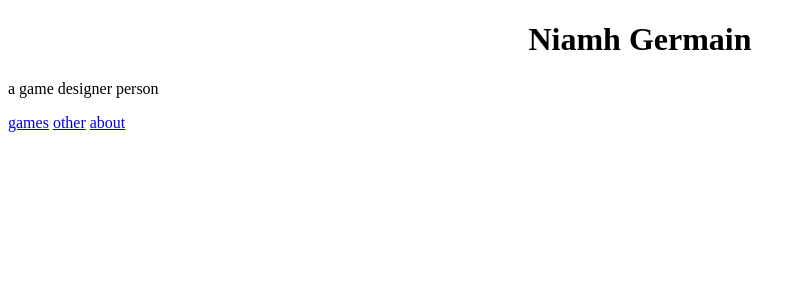
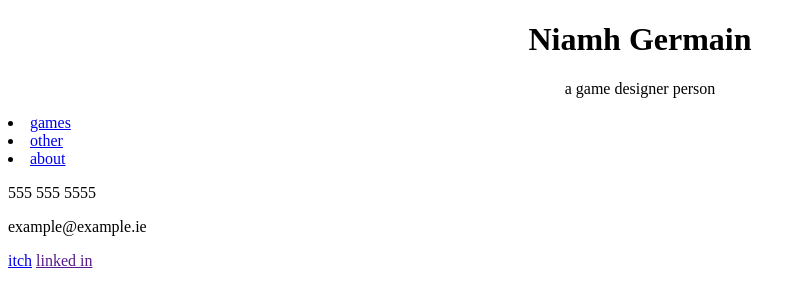
Before and after one commit to Azonian/Azonian.github.io, a plain HTML site: page index.html in a window 1280 px wide. Shown: the whole page, without its empty margins (0-806 px from the left). Drawn offline with Linux system fonts and the light colour scheme.

Commit message:
setting up nav bar

```diff
--- a/css/niamhsite.css
+++ b/css/niamhsite.css
@@ -1,3 +1,7 @@
 .header_text {
 	text-align: center;
 }
+
+.page_description {
+	text-align: center;
+}
--- a/index.html
+++ b/index.html
@@ -4,10 +4,26 @@
 		<link rel="stylesheet" href="/css/niamhsite.css" />
 	</head>
 	<body>
+	<header>
 		<h1 class="header_text">Niamh Germain</h1>
-<p>a game designer person</p>
+		<p class="page_description">a game designer person</p>
+		<nav>
+		    <li class="nav-item">
 				<a href="/games">games</a>
+			</li>
+			<li class="nav-item">
 				<a href="/other">other</a>
+			</li>
+			<li class="nav-item">
 				<a href="/about">about</a>
+			</li>
+		</nav>
+	</header>
+		<div class="contactInfo">
+			<p class="phone_number">555 555 5555</p>
+			<p class="email"> example@example.ie</p>
+			<a href="https://niamhg.itch.io/">itch</a>
+			<a href="">linked in</a>
+		</div>
 	</body>
 </html>
```
Also changed, not shown: about.html (+10 -5 lines), games.html (+29 -5 lines), other.html (+8 -5 lines). Lines whose indentation alone changed are shown as unchanged.
